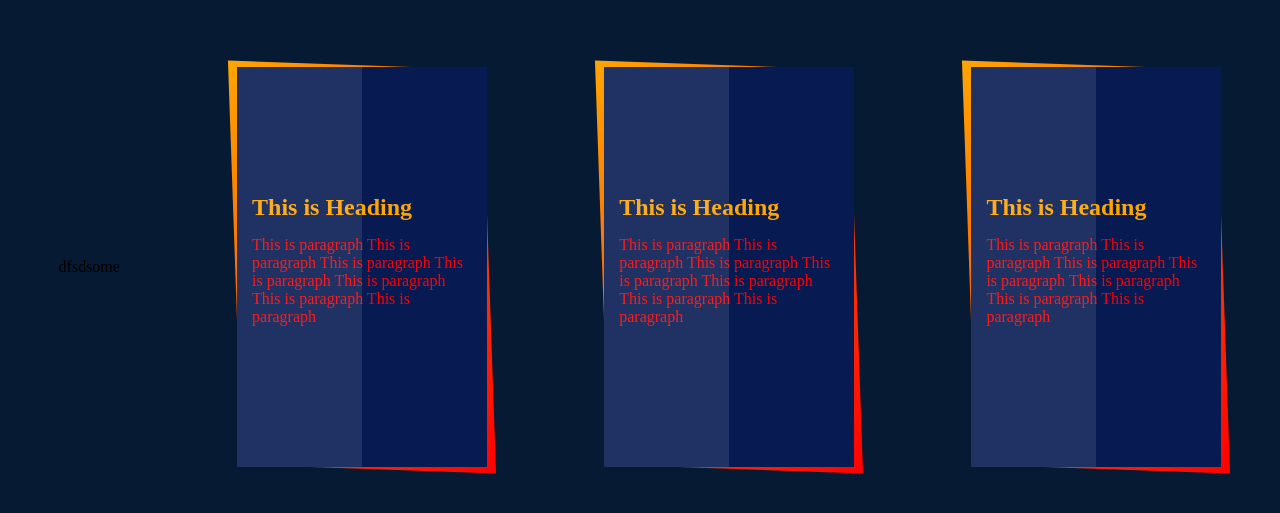
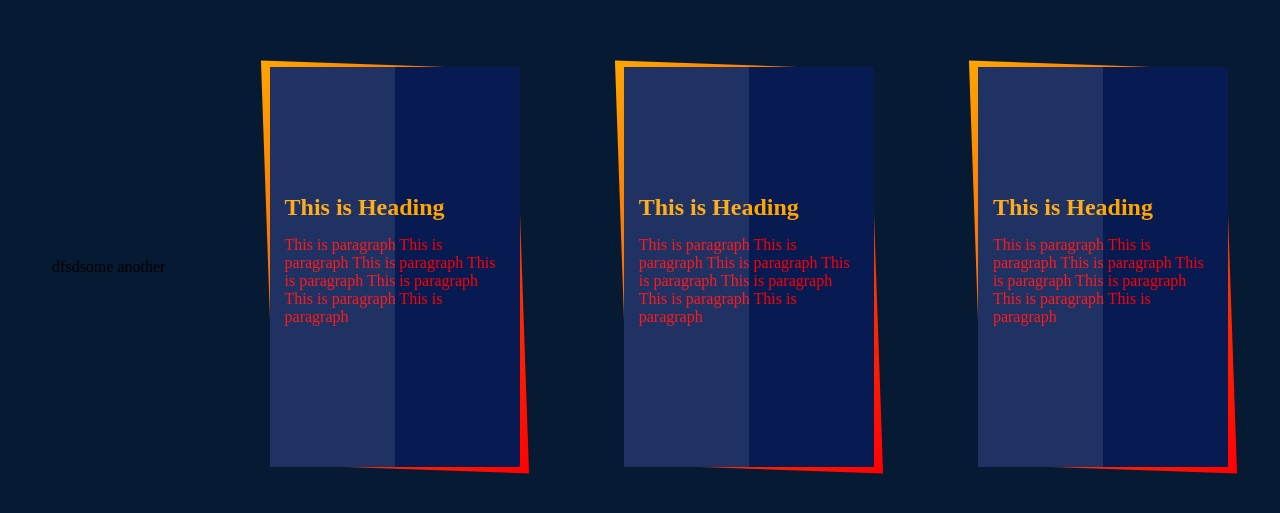
Before and after one commit to tarikul2k20/CSS, a plain HTML site: page css prac/glow.html in a window 1280 px wide. Shown: the part 133-646 px from the top of the page. Drawn offline with Linux system fonts and the light colour scheme.

Commit message:
another changes

```diff
--- a/css prac/glow.html
+++ b/css prac/glow.html
@@ -7,7 +7,7 @@
     <link rel="stylesheet" href="glow.css">
 </head>
 <body>
-    dfsdsome
+    dfsdsome another
     <div class="box">
         <div class="glass"> </div>
        <div class="content">
```
